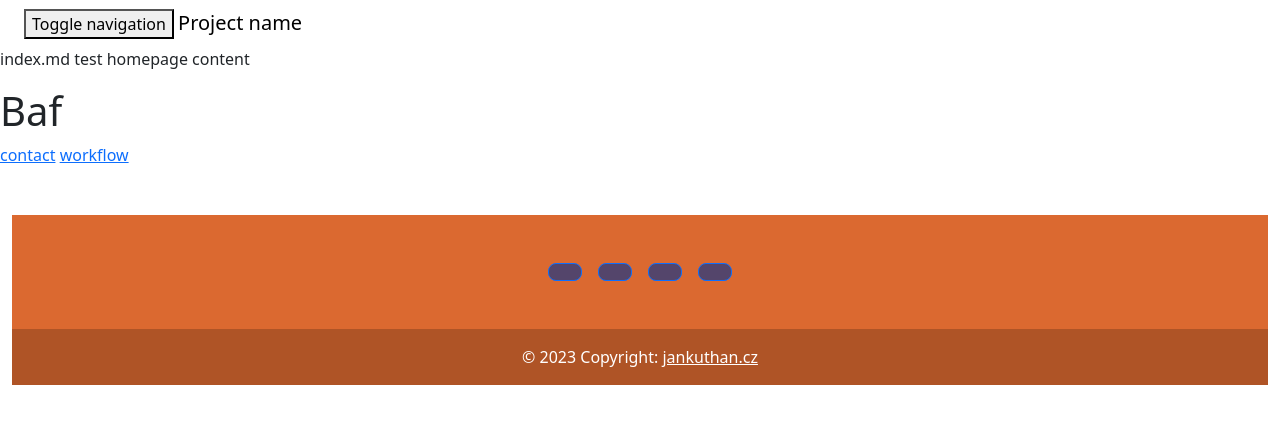
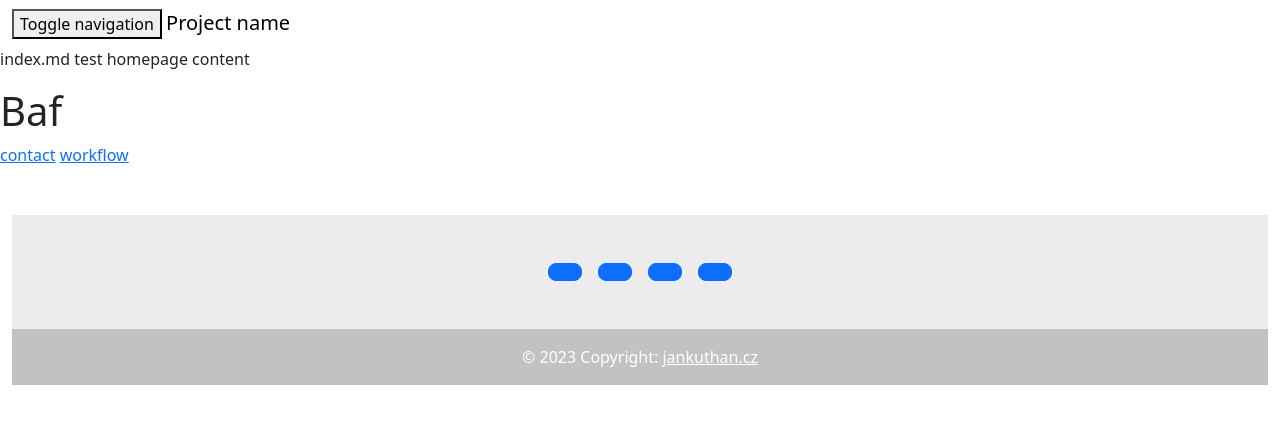
Before and after one commit to kdosiodjinud/kdosiodjinud.github.io, a Jekyll site: the page built from index.md, in a window 1280 px wide. Shown: the top 424 px of the page. Built offline with Jekyll 4.4.1, drawn with Linux system fonts in a browser that asks for light colours.

Commit message:
Init empty pages

```diff
--- a/_includes/footer.html
+++ b/_includes/footer.html
@@ -1,22 +1,22 @@
 <div class="container-fluid my-5">
-    <footer class="text-center text-lg-start" style="background-color: #db6930;">
+    <footer class="text-center text-lg-start" style="background-color: #ececec;">
         <div class="container d-flex justify-content-center py-5">
-            <button type="button" class="btn btn-primary btn-lg btn-floating mx-2" style="background-color: #54456b;">
+            <button type="button" class="btn btn-primary btn-lg btn-floating mx-2">
                 <i class="fab fa-facebook-f"></i>
             </button>
-            <button type="button" class="btn btn-primary btn-lg btn-floating mx-2" style="background-color: #54456b;">
+            <button type="button" class="btn btn-primary btn-lg btn-floating mx-2">
                 <i class="fab fa-youtube"></i>
             </button>
-            <button type="button" class="btn btn-primary btn-lg btn-floating mx-2" style="background-color: #54456b;">
+            <button type="button" class="btn btn-primary btn-lg btn-floating mx-2">
                 <i class="fab fa-instagram"></i>
             </button>
-            <button type="button" class="btn btn-primary btn-lg btn-floating mx-2" style="background-color: #54456b;">
+            <button type="button" class="btn btn-primary btn-lg btn-floating mx-2">
                 <i class="fab fa-twitter"></i>
             </button>
         </div>
 
         <!-- Copyright -->
-        <div class="text-center text-white p-3" style="background-color: rgba(0, 0, 0, 0.2);">
+        <div class="text-center text-white p-3" style="background-color: #c3c1c1; ">
             © 2023 Copyright:
             <a class="text-white" href="https://www.jankuthan.cz/">jankuthan.cz</a>
         </div>
--- a/_includes/navbar.html
+++ b/_includes/navbar.html
@@ -1,8 +1,8 @@
-<div class="container-fluid">
 <nav class="navbar navbar-default">
     <div class="container-fluid">
         <div class="navbar-header">
-                <button type="button" class="navbar-toggle collapsed" data-toggle="collapse" data-target="#navbar" aria-expanded="false" aria-controls="navbar">
+            <button type="button" class="navbar-toggle collapsed" data-toggle="collapse" data-target="#navbar"
+                    aria-expanded="false" aria-controls="navbar">
                 <span class="sr-only">Toggle navigation</span>
                 <span class="icon-bar"></span>
                 <span class="icon-bar"></span>
@@ -16,7 +16,8 @@
                 <li><a href="#">About</a></li>
                 <li><a href="#">Contact</a></li>
                 <li class="dropdown">
-                        <a href="#" class="dropdown-toggle" data-toggle="dropdown" role="button" aria-haspopup="true" aria-expanded="false">Dropdown <span class="caret"></span></a>
+                    <a href="#" class="dropdown-toggle" data-toggle="dropdown" role="button" aria-haspopup="true"
+                       aria-expanded="false">Dropdown <span class="caret"></span></a>
                     <ul class="dropdown-menu">
                         <li><a href="#">Action</a></li>
                         <li><a href="#">Another action</a></li>
@@ -36,4 +37,3 @@
         </div>
     </div>
 </nav>
-</div>
```
Lines whose indentation alone changed are shown as unchanged.
